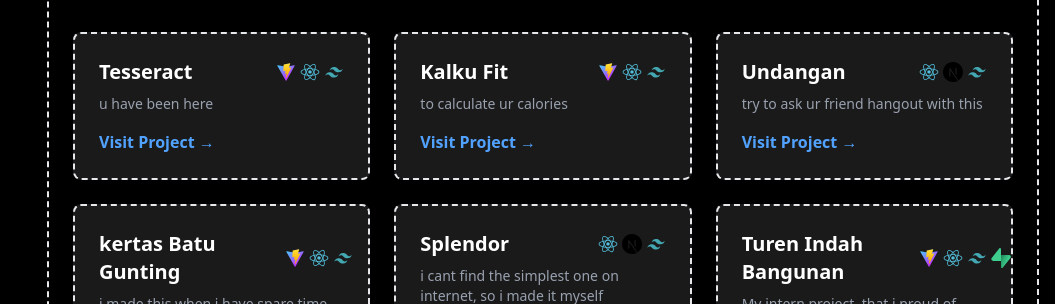
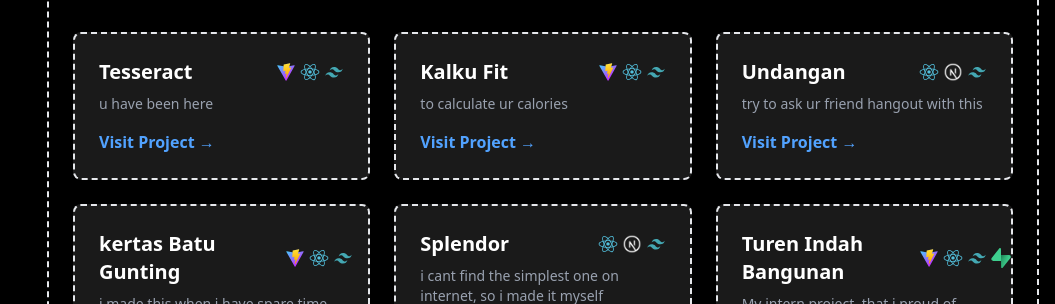
Before and after one commit to Maeeveee/Tesseract, a React (Vite) app: page / in a window 1280 px wide. Shown: the part 1030-1334 px from the top of the page, without its empty margins (225-1280 px from the left). Built offline with nearby package versions, Linux system fonts and the light colour scheme.

Commit message:
update next icon

```diff
--- a/src/components/projectSection.jsx
+++ b/src/components/projectSection.jsx
@@ -16,7 +16,7 @@ export default function ProjectSection() {
             title: "Undangan",
             desc: "try to ask ur friend hangout with this",
             url: "https://undangan-buat-kamu.vercel.app",
-            stacks: ["/react.svg", "/next.svg", "/tailwind.svg"],
+            stacks: ["/react.svg", "/whiteNext.png", "/tailwind.svg"],
         },
         {
             title: "kertas Batu Gunting",
@@ -28,7 +28,7 @@ export default function ProjectSection() {
             title: "Splendor",
             desc: "i cant find the simplest one on internet, so i made it myself",
             url: "https://tempatkamulatihan.vercel.app",
-            stacks: ["/react.svg", "/next.svg", "/tailwind.svg"],
+            stacks: ["/react.svg", "/whiteNext.png", "/tailwind.svg"],
         },
         {
             title: "Turen Indah Bangunan",
```
Also changed, not shown: public/whiteNext.png (added).
